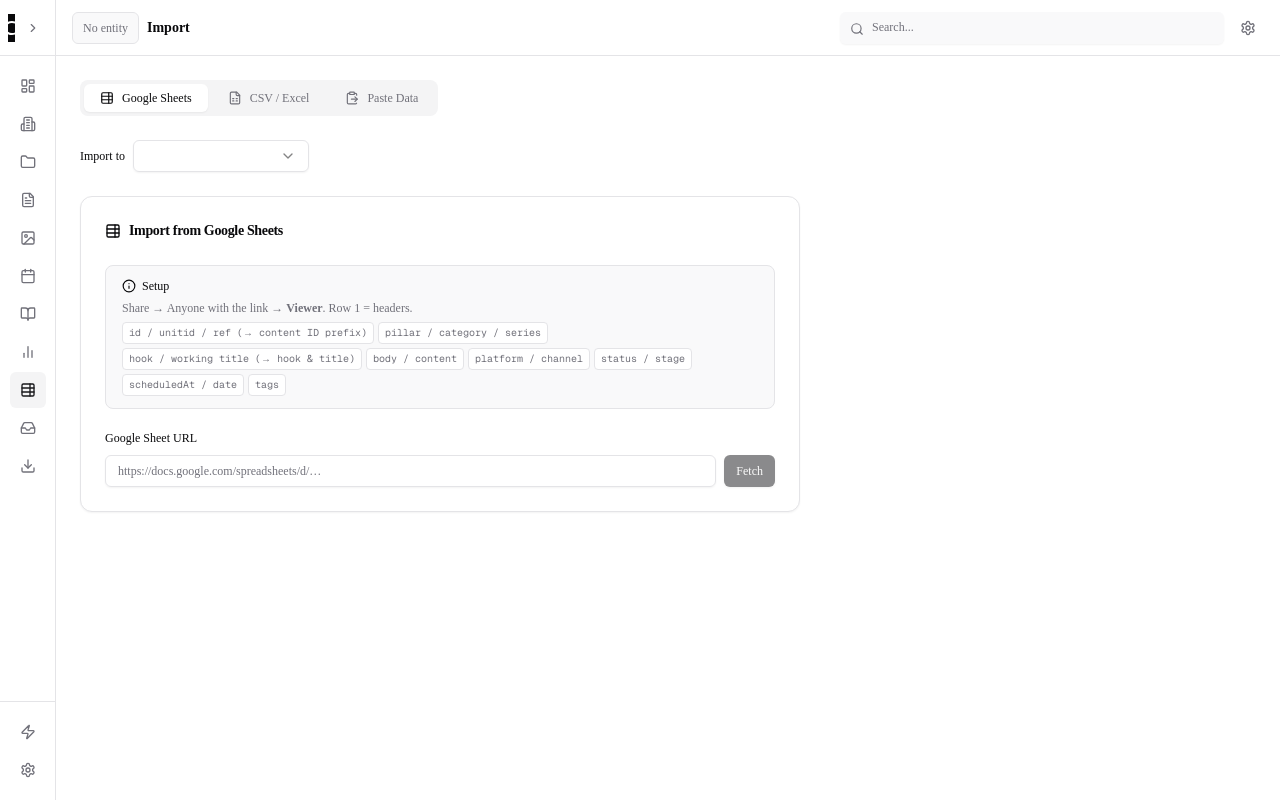
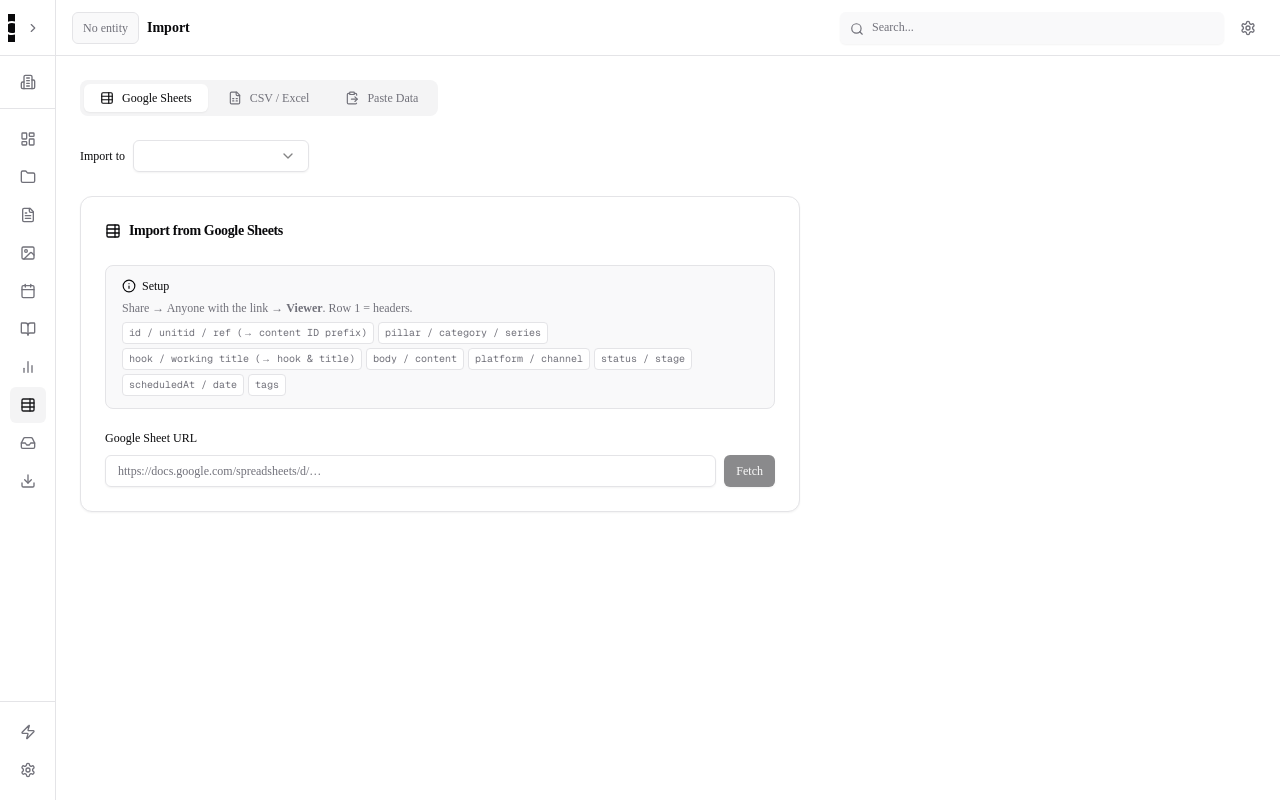
Before and after one commit to virat-mohan/Content-ment, a Next.js app: page /import in a window 1280 px wide. Built offline with nearby package versions, Linux system fonts and the light colour scheme.

Commit message:
Move Entities to top of sidebar, remove from main nav

```diff
--- a/src/components/layout/sidebar.tsx
+++ b/src/components/layout/sidebar.tsx
@@ -14,7 +14,6 @@ import { useSidebar } from "@/components/layout/sidebar-context";
 
 const navItems = [
   { icon: LayoutDashboard, label: "Dashboard",  href: "/dashboard" },
-  { icon: Building2,       label: "Entities",   href: "/entities"  },
   { icon: Folder,          label: "Campaigns",  href: "/campaigns" },
   { icon: FileText,        label: "Content",    href: "/content"   },
   { icon: Image,           label: "Assets",     href: "/assets"    },
@@ -101,6 +100,11 @@ export function Sidebar() {
         )}
       </div>
 
+      {/* Entities link */}
+      <div className={cn("border-b py-2", (!mobile && collapsed) ? "flex items-center justify-center px-2" : "px-2")}>
+        <NavItem icon={Building2} label="Entities" href="/entities" />
+      </div>
+
       {/* Main nav */}
       <nav className={cn("flex flex-1 flex-col gap-0.5 py-3 overflow-y-auto", (!mobile && collapsed) ? "items-center px-2" : "px-2")}>
         {navItems.map(item => <NavItem key={item.href} {...item} />)}
```
